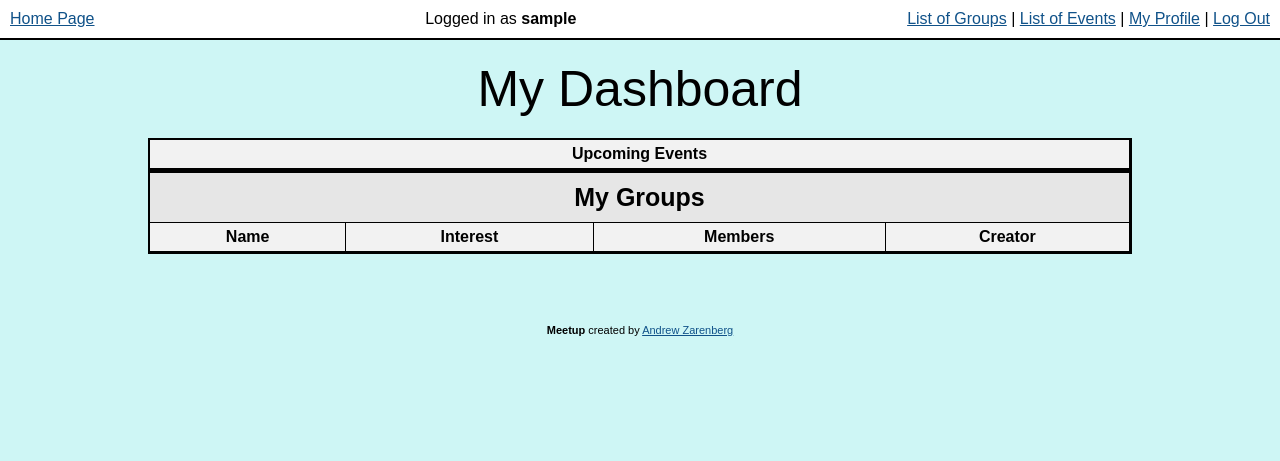
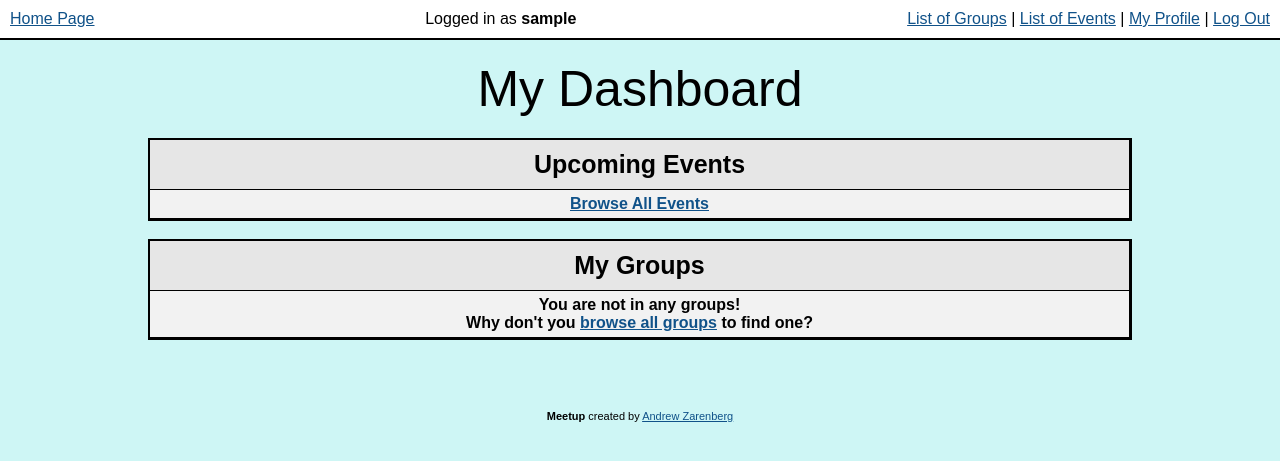
Before and after one commit to Andrew-Zarenberg/Meetup, a PHP site: page / in a window 1280 px wide. Shown: the top 461 px of the page. Run offline with PHP 8.4, Linux system fonts and the light colour scheme; the visitor is signed in with stand-in values (Sample User, id 1); data that the repository does not hold is empty.

Commit message:
allowed non-group members to quickly join group and RSVP to event

```diff
--- a/include.php
+++ b/include.php
@@ -38,4 +38,5 @@ function print_errors($ers, $ses){
 		echo "</div>";
 	}
 }
+
 ?>
--- a/index.php
+++ b/index.php
@@ -38,21 +38,22 @@
 
 				<table cellspacing="0">
 					<tr>
-						<th>Upcoming Events</th>
+						<th class="table_header">Upcoming Events</th>
+					</tr>
+
+					<tr>
+						<th><a href="events.php">Browse All Events</a></th>
 					</tr>
 				</table>
+
+				<br />
 
 				<table cellspacing="0">
 					<tr>
 						<th colspan="4" class="table_header">My Groups</th>
 					</tr>
 
-					<tr>
-						<th>Name</th>
-						<th>Interest</th>
-						<th>Members</th>
-						<th>Creator</th>
-					</tr>
+
 
 					<?php
 					if($stmt = $mysqli->prepare("SELECT g.group_id, g.group_name, g.description, g.username, (SELECT count(*) FROM groupuser WHERE groupuser.group_id=g.group_id) num_members FROM `group` g, groupuser WHERE g.group_id=groupuser.group_id AND groupuser.username=?")){
@@ -62,6 +63,12 @@
 						$stmt->bind_result($group_id, $group_name, $group_description, $group_creator, $num_members);
 
 						$groups = $stmt;
+
+						if($groups->num_rows == 0){
+							echo '<tr><th colspan="4">You are not in any groups!<br />Why don\'t you <a href="groups.php">browse all groups</a> to find one?</th></tr>';
+						} else {
+							echo '<tr><th colspan="4"><a href="groups.php">Browse All Groups</a></th></tr><tr><th>Name</th><th>Interest</th><th>Members</th><th>Creator</th></tr>';
+
 							while($groups->fetch()){
 								echo '<tr><td class="group_info"><div class="group_name"><a href="group.php?id='.$group_id.'">'.$group_name.'</a></div><div class="group_description">'.$group_description.'</div></td>';
 
@@ -80,6 +87,7 @@
 								echo '<td class="group_members num">'.$num_members.'</td>';
 								echo '<td class="group_creator"><a href="user.php?username='.$group_creator.'">'.$group_creator.'</a></td></tr>';
 							}
+						}
 						$groups->close();
 					}
 
```
Also changed, not shown: event.php (+28 -7 lines). Lines whose indentation alone changed are shown as unchanged.
